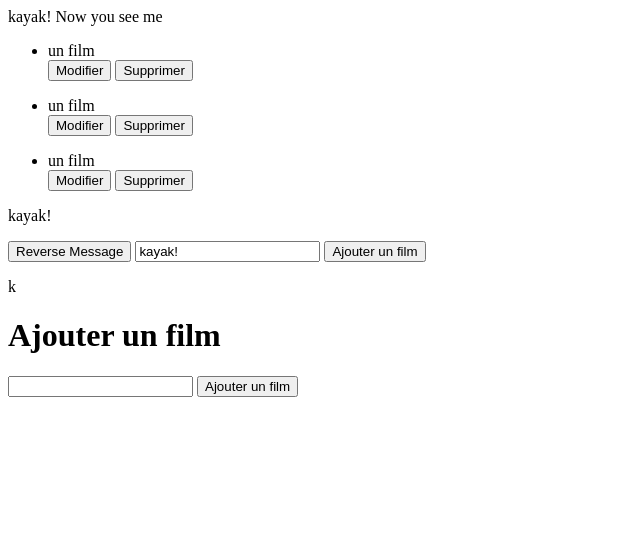
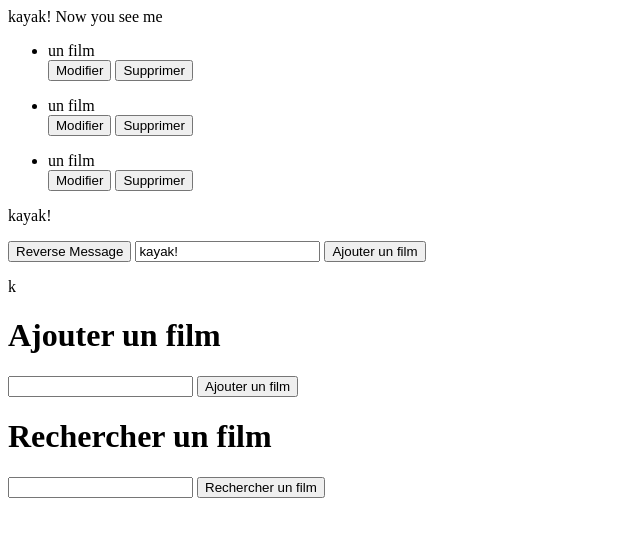
Before and after one commit to sebamb33/TdVue, a plain HTML site: page index.html in a window 1280 px wide. Shown: the whole page, without its empty margins (0-640 px from the left). Drawn offline with nearby package versions, Linux system fonts and the light colour scheme.

Commit message:
finis part 1

```diff
--- a/index.html
+++ b/index.html
@@ -15,7 +15,7 @@
         <span v-if="seen">Now you see me</span>
         <ul v-for="(film,index) in films">
             <div  class="Afilm">
-                <li v-on:click:="viewOtherData(index)">
+                <li v-on:click="viewOtherData(index)">
                     {{ film.nom }}
                 </li>
                     <button v-on:click="updatefilm(index)">Modifier</button>
@@ -38,6 +38,11 @@
         <input v-model="messEnreg">
         <button v-if='seenbuttonAdd'v-on:click="addFilmWithData">Ajouter un film</button>
         <button v-if='seenbuttonUpdate'v-on:click="updateLeFilm">Modifier un film</button>
+        <div class="zoneRecherche">
+            <h1>Rechercher un film</h1>
+            <input v-model="filmRech">
+            <button v-on:click="rechFilm">Rechercher un film</button>
+        </div>
 </div>
 
 <script>
@@ -48,6 +53,7 @@
             messagettile:"Coucou",
             IDotherData:-1,
             messEnreg:"",
+            filmRech:"",
             seen:true,
             seenbuttonAdd:true,
             seenbuttonUpdate:false,
@@ -94,6 +100,9 @@
             viewOtherData:function(index)
             {
                 this.films[index].DisplayOtherData=true;
+            },
+            rechFilm:function(){
+                this.films = (this.films.filter(element=> element.nom.includes(this.filmRech)));
             }
         }
     })
```
